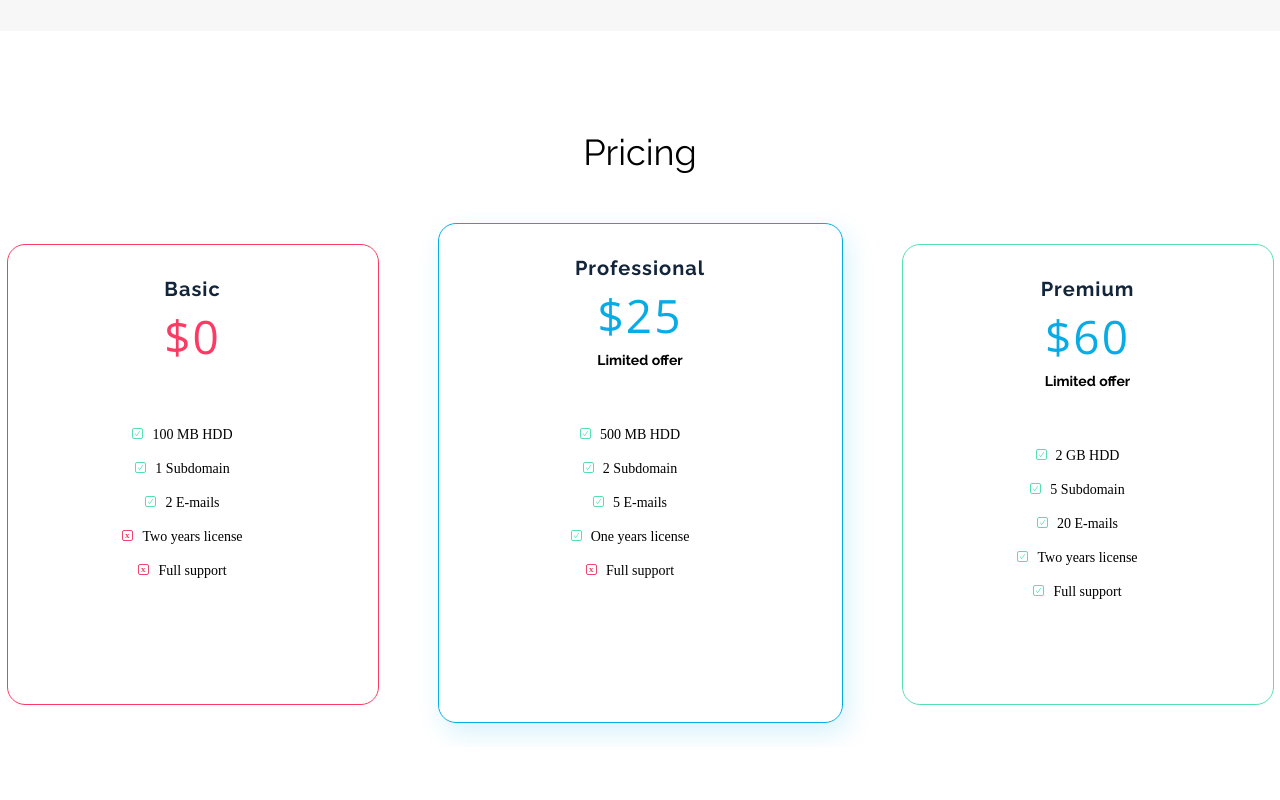
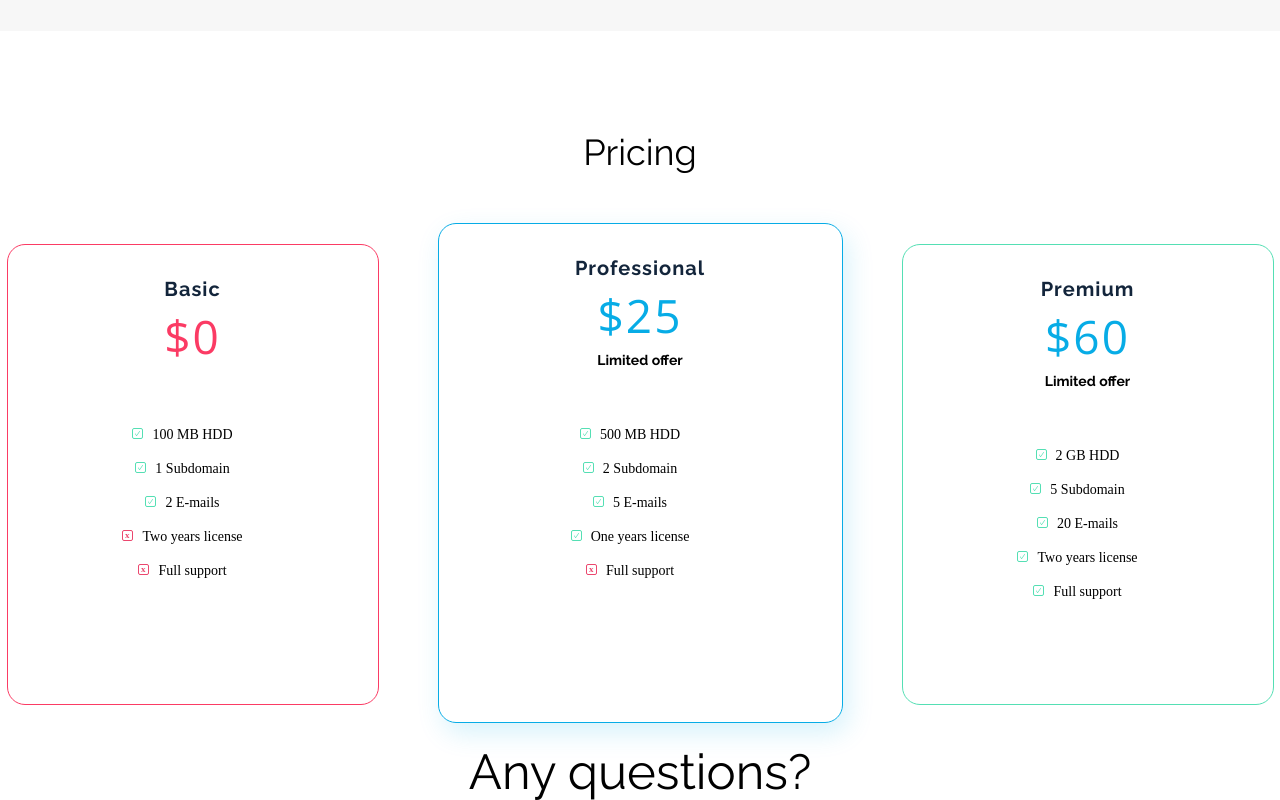
Before and after one commit to Martin-XM/BestShop-Workshop-, a plain HTML site: page index.html in a window 1280 px wide. Shown: the part 2778-3578 px from the top of the page. Before the commit the page ends 3525 px from the top, so only its background shows below. Drawn offline with nearby package versions, Linux system fonts and the light colour scheme.

Commit message:
Adding Questions

```diff
--- a/css/style.css
+++ b/css/style.css
@@ -739,3 +739,16 @@ display: block;
     position: absolute;
     margin-left: -20px;
             }
+
+    /* CONTACT */
+
+    .contact--wrapper {
+      display: flex;
+      justify-content: center;
+    }
+
+    .questions {
+      font-family: var(--font-primary);
+      font-size: 49px;
+
+    }
--- a/index.html
+++ b/index.html
@@ -183,5 +183,18 @@
 
     </section>
 
+    <!-- CONTACT -->
+    <section id="contact" class="contact">
+        <div class="contact--wrapper">
+            <div class="questions">
+            <span class="questions">Any questions?</span>
+            </div>
+            <div class="form">
+
+            </div>
+        </div>
+
+    </section>
+
 </body>
 </html>
```
